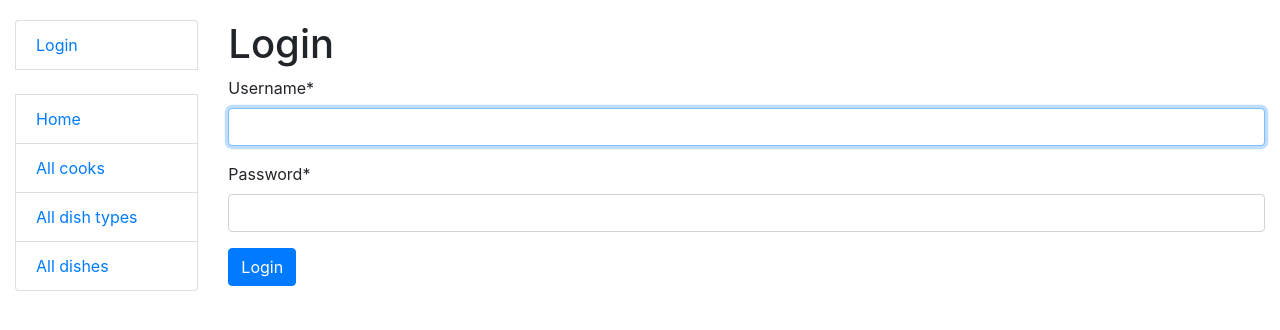
After one commit to YESosnovska/restaurant-kitchen-service, a Django app: page /accounts/login/ in a window 1280 px wide. The commit adds this page. Shown: the top 330 px of the page. Run offline with Django 5.2, Linux system fonts and the light colour scheme; some libraries are stand-ins or nearby versions.

Commit message:
implement registration and "login required" in views

```diff
--- a/restaurant_kitchen_service/settings.py
+++ b/restaurant_kitchen_service/settings.py
@@ -134,3 +134,5 @@ STATIC_ROOT = BASE_DIR / "staticfiles"
 DEFAULT_AUTO_FIELD = "django.db.models.BigAutoField"
 
 AUTH_USER_MODEL = "kitchen.Cook"
+
+LOGIN_REDIRECT_URL = "/"
--- a/restaurant_kitchen_service/urls.py
+++ b/restaurant_kitchen_service/urls.py
@@ -14,11 +14,13 @@ Including another URLconf
     1. Import the include() function: from django.urls import include, path
     2. Add a URL to urlpatterns:  path('blog/', include('blog.urls'))
 """
-
+from django.conf import settings
+from django.conf.urls.static import static
 from django.contrib import admin
 from django.urls import path, include
 
 urlpatterns = [
     path("admin/", admin.site.urls),
     path("", include("kitchen.urls", namespace="kitchen")),
-]
+    path("accounts/", include("django.contrib.auth.urls")),
+] + static(settings.STATIC_URL, document_root=settings.STATIC_ROOT)
--- a/templates/includes/sidebar.html
+++ b/templates/includes/sidebar.html
@@ -1,4 +1,15 @@
 <ul class="sidebar-nav list-group">
+    {% if user.is_authenticated %}
+    <li class="list-group-item">User: {{ user.get_username }}</li>
+      <form action="{% url 'logout' %}" method="post">
+        {% csrf_token %}
+        <button class="btn btn-primary" type="submit">Logout</button>
+      </form>
+  {% else %}
+    <li class="list-group-item"><a href="{% url 'login'%}?next={{request.path}}">Login</a></li>
+  {% endif %}
+
+  <br>
   <li class="list-group-item"><a href="{% url 'kitchen:index' %}">Home</a></li>
   <li class="list-group-item"><a href="{% url 'kitchen:cooks' %}">All cooks</a></li>
   <li class="list-group-item"><a href="{% url 'kitchen:dish-types' %}">All dish types</a></li>
--- /dev/null
+++ b/templates/registration/login.html
@@ -0,0 +1,24 @@
+{% extends "base.html" %}
+{% load crispy_forms_filters %}
+
+{% block content %}
+
+{% if form.errors %}
+  <p>Your username and password didn't match. Please try again.</p>
+{% endif %}
+
+<h1>Login</h1>
+
+{% if next %}
+  <p>Please login to see this page.</p>
+{% endif %}
+
+<form method="post" action="{% url 'login' %}">
+  {% csrf_token %}
+  {{ form|crispy }}
+
+  <input type="submit" value="Login" class="btn btn-primary" />
+  <input type="hidden" name="next" value="{{ next }}" />
+</form>
+
+{% endblock %}
```
Also changed, not shown: kitchen/views.py (+6 -3 lines), templates/registration/logged_out.html (added, +7 -0 lines).
